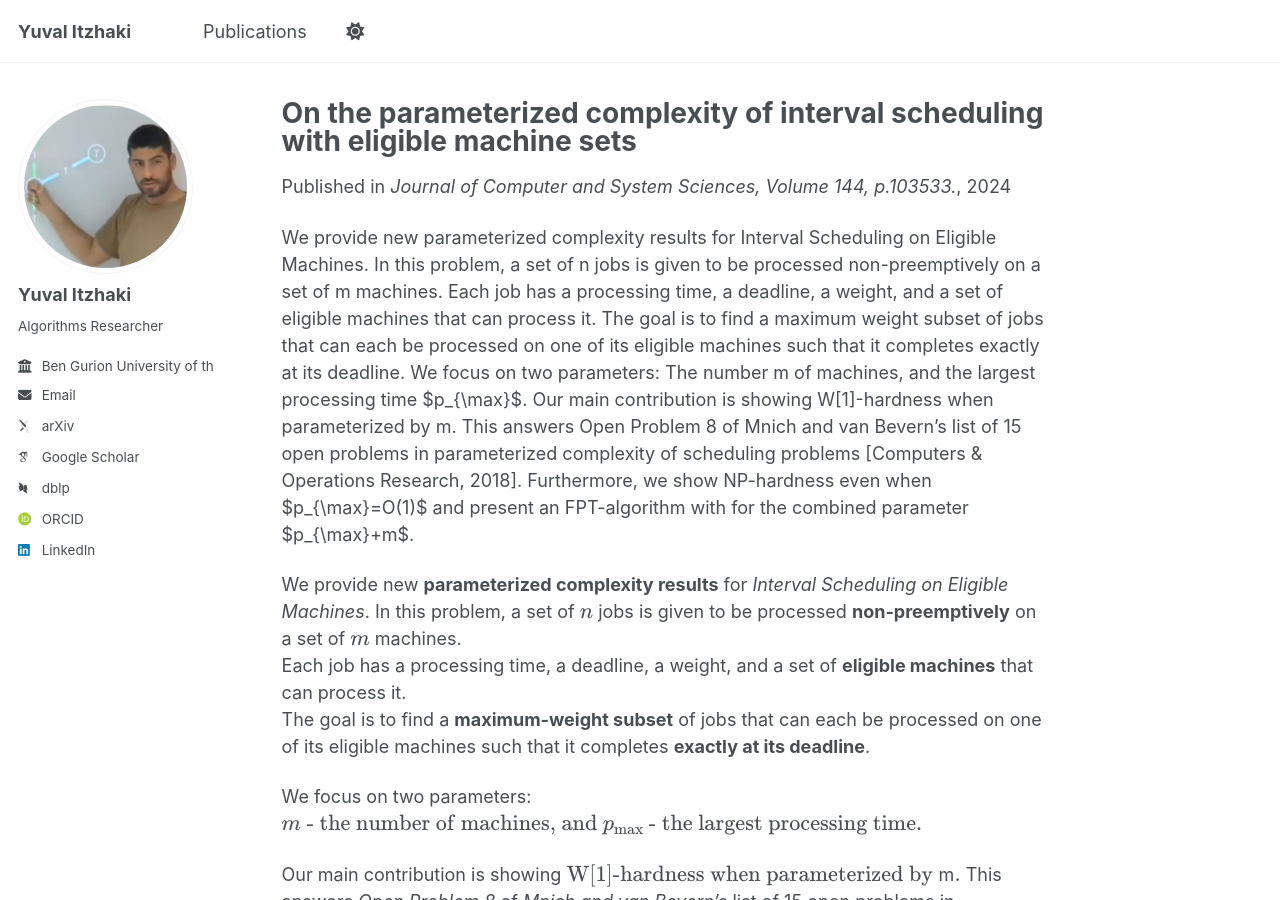
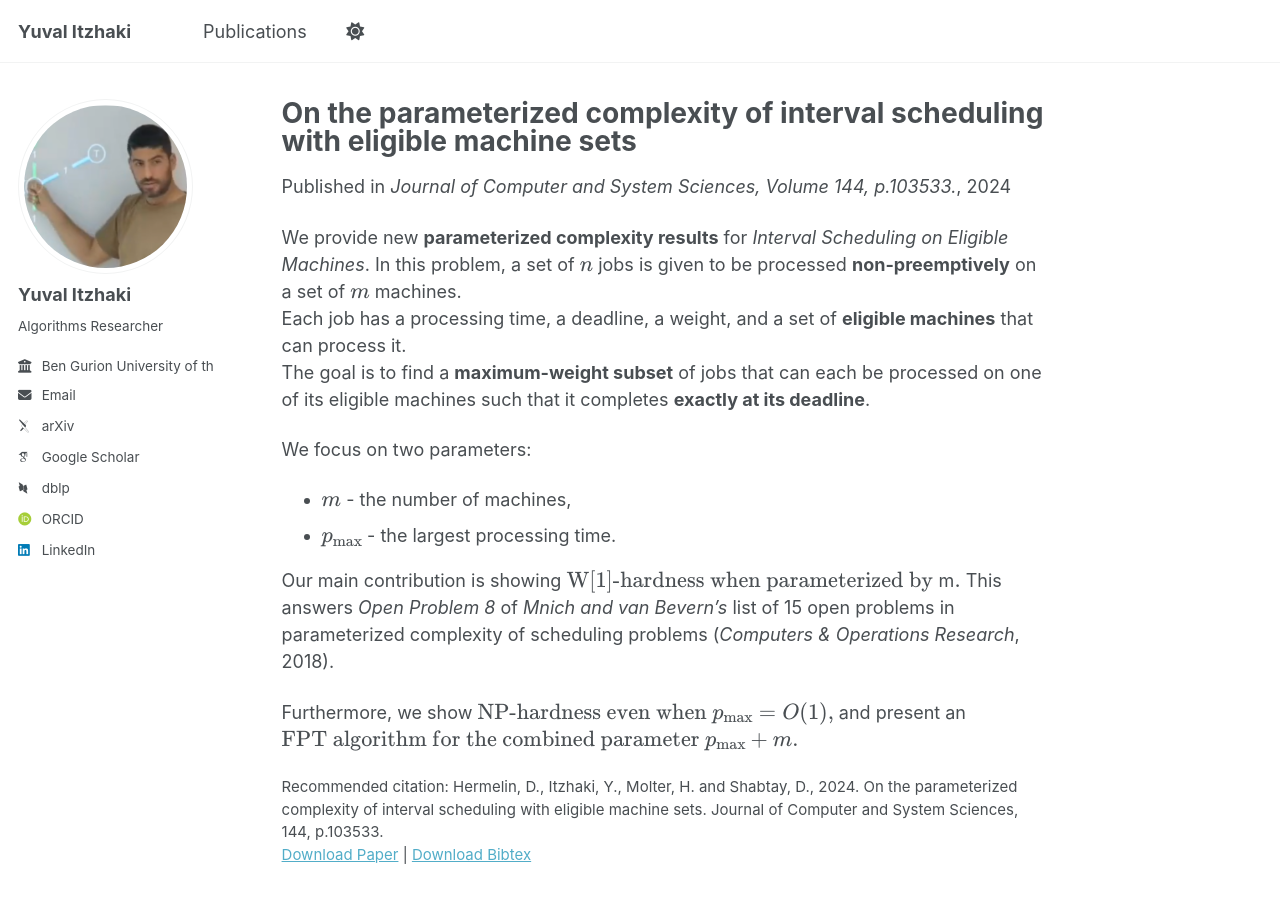
Before and after one commit to yuvalyitz/home, a Jekyll site: the page built from _publications/Unrelated Machines.md, in a window 1280 px wide and 900 px high. Built offline with Jekyll 4.4.1, drawn with Linux system fonts in a browser that asks for light colours; some web fonts are replaced.

Commit message:
Update summary and parameter details in Unrelated Machines.md
Revised the introduction and parameter focus in the paper summary.

```diff
--- a/_publications/Unrelated Machines.md
+++ b/_publications/Unrelated Machines.md
@@ -10,8 +10,9 @@ paperurl: 'https://doi.org/10.1016/j.jcss.2024.103533'
 bibtexurl: 'https://yuvalyitz.github.io/files/hermelin2024parameterized.bib'
 citation: 'Hermelin, D., Itzhaki, Y., Molter, H. and Shabtay, D., 2024. On the parameterized complexity of interval scheduling with eligible machine sets. Journal of Computer and System Sciences, 144, p.103533.'
 ---
+<!--
 We provide new parameterized complexity results for Interval Scheduling on Eligible Machines. In this problem, a set of n jobs is given to be processed non-preemptively on a set of m machines. Each job has a processing time, a deadline, a weight, and a set of eligible machines that can process it. The goal is to find a maximum weight subset of jobs that can each be processed on one of its eligible machines such that it completes exactly at its deadline. We focus on two parameters: The number m of machines, and the largest processing time $p_{\max}$. Our main contribution is showing W[1]-hardness when parameterized by m. This answers Open Problem 8 of Mnich and van Bevern's list of 15 open problems in parameterized complexity of scheduling problems [Computers & Operations Research, 2018]. Furthermore, we show NP-hardness even when $p_{\max}=O(1)$ and present an FPT-algorithm with for the combined parameter $p_{\max}+m$.
-
+-->
 
 We provide new **parameterized complexity results** for *Interval Scheduling on Eligible Machines*.
 In this problem, a set of $$n$$ jobs is given to be processed **non-preemptively** on a set of $$m$$ machines.
@@ -19,10 +20,8 @@ Each job has a processing time, a deadline, a weight, and a set of **eligible ma
 The goal is to find a **maximum-weight subset** of jobs that can each be processed on one of its eligible machines such that it completes **exactly at its deadline**.
 
 We focus on two parameters:
-$$
-m \text{ - the number of machines, and }
-p_{\max} \text{ - the largest processing time.}
-$$
+- $$m$$  - the number of machines,
+- $$p_{\max}$$ - the largest processing time.
 
 Our main contribution is showing
 $$
```
